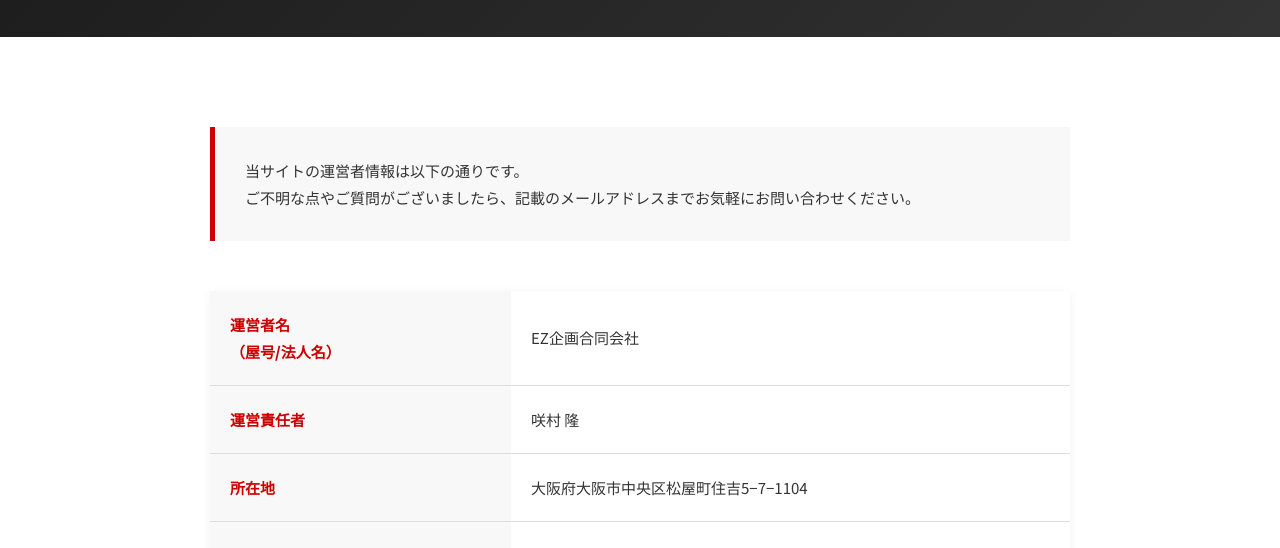
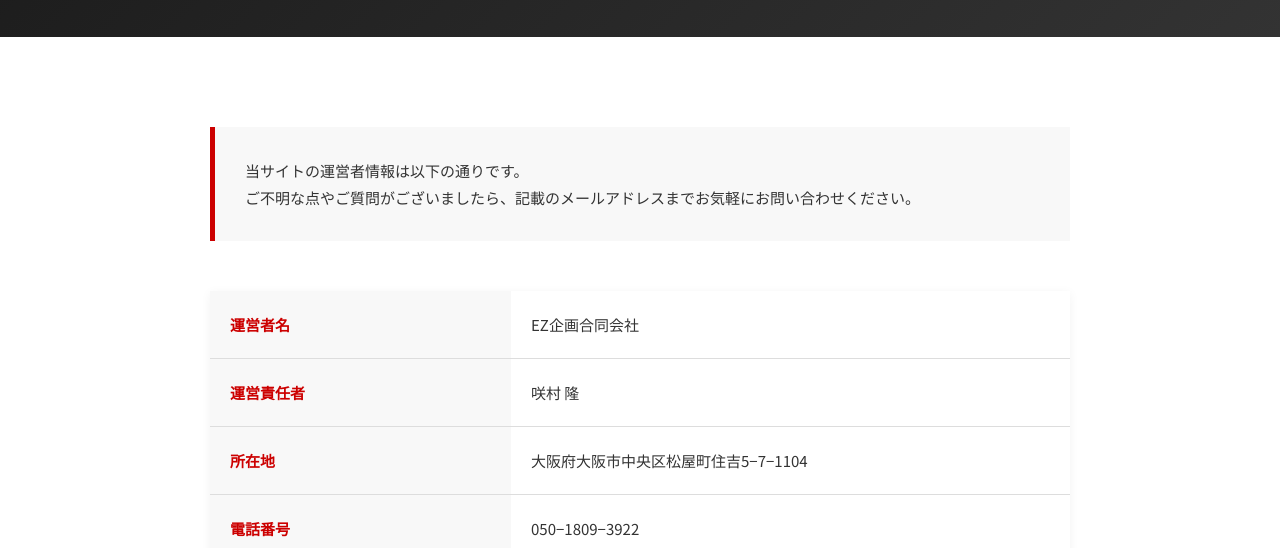
Before and after one commit to yali-cyber/sakimura-unneisha, a plain HTML site: page index.html in a window 1280 px wide. Shown: the part 222-770 px from the top of the page. Drawn offline with Linux system fonts and the light colour scheme.

Commit message:
Update index.html

```diff
--- a/index.html
+++ b/index.html
@@ -220,7 +220,7 @@
 
             <table class="info-table">
                 <tr>
-                    <th>運営者名<br>（屋号/法人名）</th>
+                    <th>運営者名<br>
                     <td>EZ企画合同会社</td>
                 </tr>
                 <tr>
```
